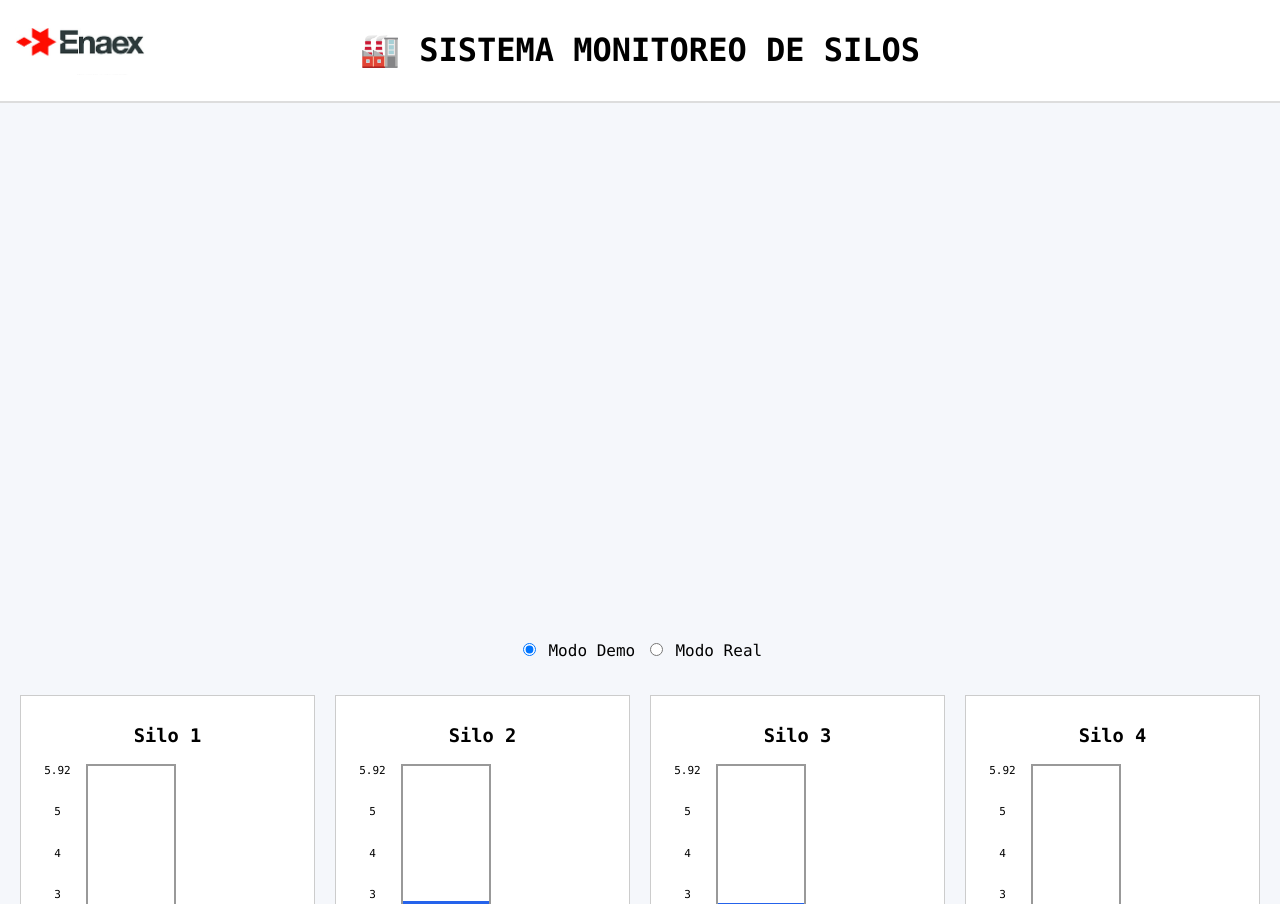
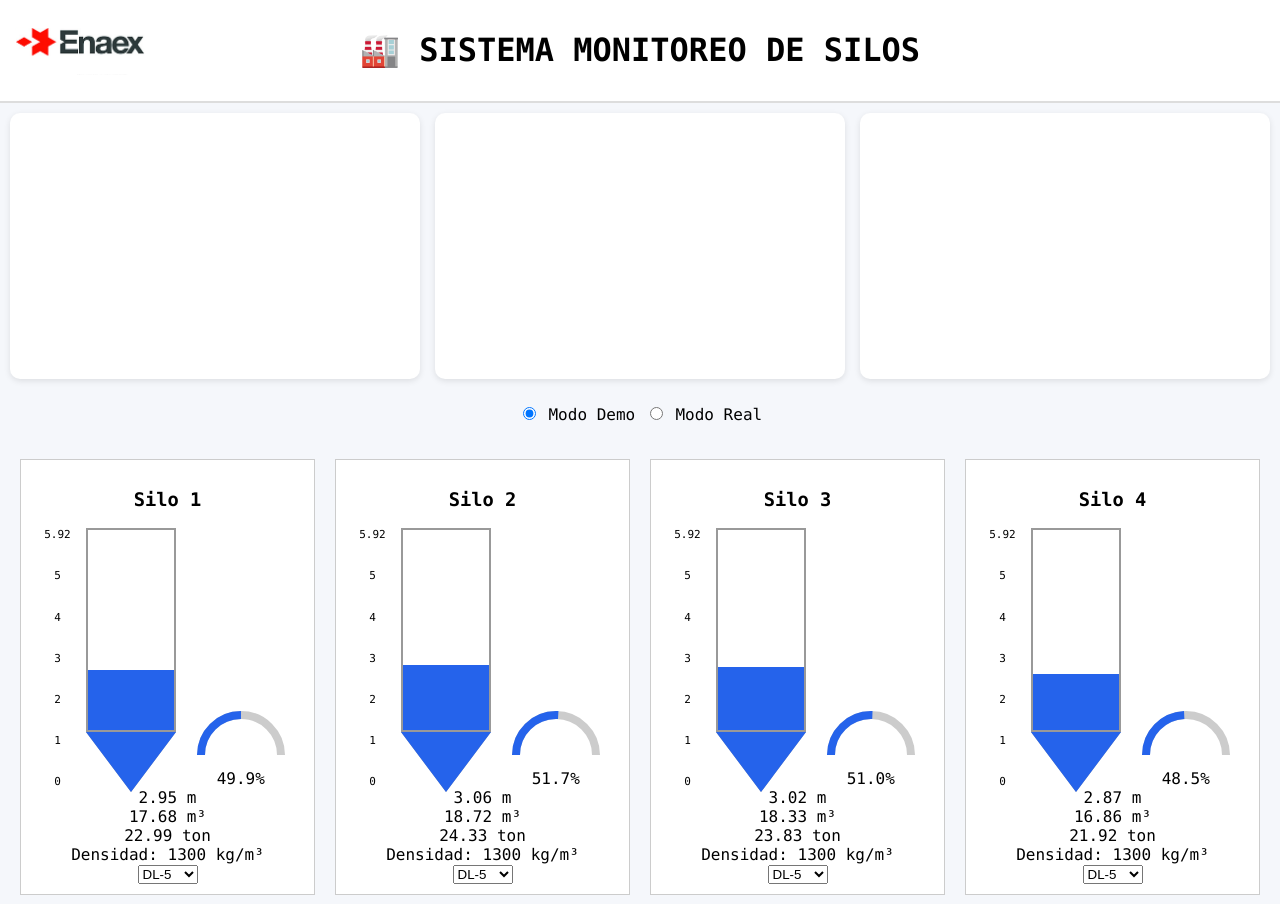
Before and after one commit to moyarzo/scada-silos, a website: page index.html in a window 1280 px wide. Shown: the top 904 px of the page. Drawn offline with nearby package versions, Linux system fonts and the light colour scheme; no server answers.

Commit message:
Update styles.css

```diff
--- a/styles.css
+++ b/styles.css
@@ -20,20 +20,35 @@
   height: 50px;
 }
 
-.summary {
+/* 🔥 PANEL SUPERIOR */
+.top-panel {
+  display: grid;
+  grid-template-columns: repeat(3, 1fr);
+  gap: 15px;
+  padding: 10px;
+}
+
+.panel-card {
+  background: white;
+  border-radius: 10px;
+  padding: 10px;
+  box-shadow: 0 2px 6px rgba(0,0,0,0.1);
   display: flex;
-  justify-content: center;
-  gap: 20px;
-  background: white;
-  padding: 10px;
+  flex-direction: column;
 }
 
 .summary-card {
   color: white;
-  padding: 10px;
+  padding: 8px;
   border-radius: 8px;
-  min-width: 160px;
   text-align: center;
+  margin-bottom: 10px;
+  font-weight: bold;
+}
+
+canvas {
+  width: 100% !important;
+  height: 220px !important;
 }
 
 .mode-selector {
@@ -104,16 +119,6 @@
   border-right: 45px solid transparent;
 }
 
-.gauge-container {
-  display: flex;
-  flex-direction: column;
-  align-items: center;
-}
-
-.gauge-value {
-  font-weight: bold;
-}
-
 .footer {
   text-align: center;
   padding: 10px;
```
